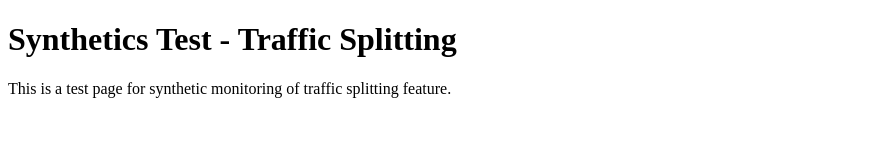
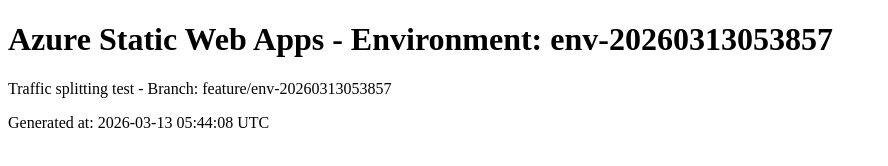
Before and after one commit to skylathadani-ms/synthetics-swa-traffic-20260313053857, a plain HTML site: page index.html in a window 1280 px wide. Shown: the whole page, without its empty margins (0-888 px from the left). Drawn offline with Linux system fonts and the light colour scheme.

Commit message:
Update index.html for env-20260313053857

```diff
--- a/index.html
+++ b/index.html
@@ -1,10 +1,11 @@
 <!DOCTYPE html>
 <html>
 <head>
-<title>Synthetics Test - Traffic Splitting</title>
+<title>Environment: env-20260313053857</title>
 </head>
 <body>
-<h1>Synthetics Test - Traffic Splitting</h1>
-<p>This is a test page for synthetic monitoring of traffic splitting feature.</p>
+<h1>Azure Static Web Apps - Environment: env-20260313053857</h1>
+<p>Traffic splitting test - Branch: feature/env-20260313053857</p>
+<p>Generated at: 2026-03-13 05:44:08 UTC</p>
 </body>
 </html>
```
